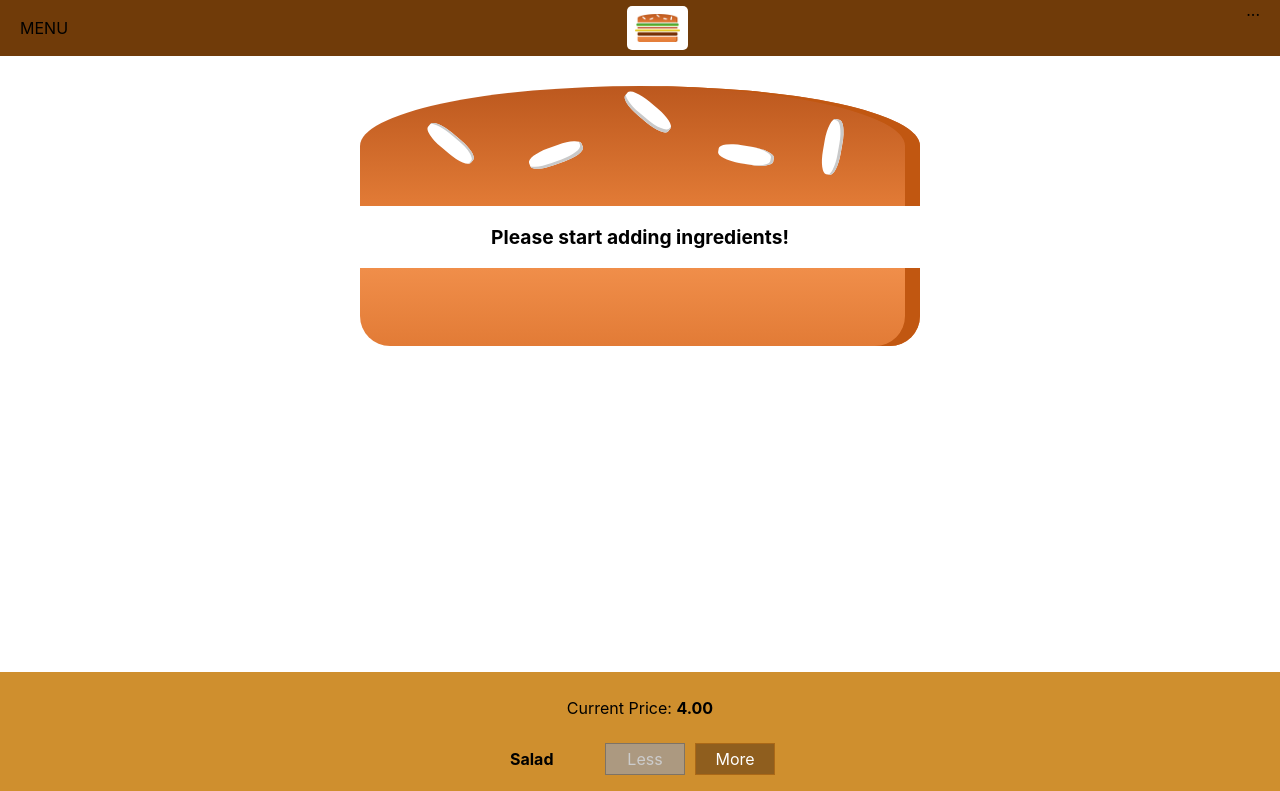
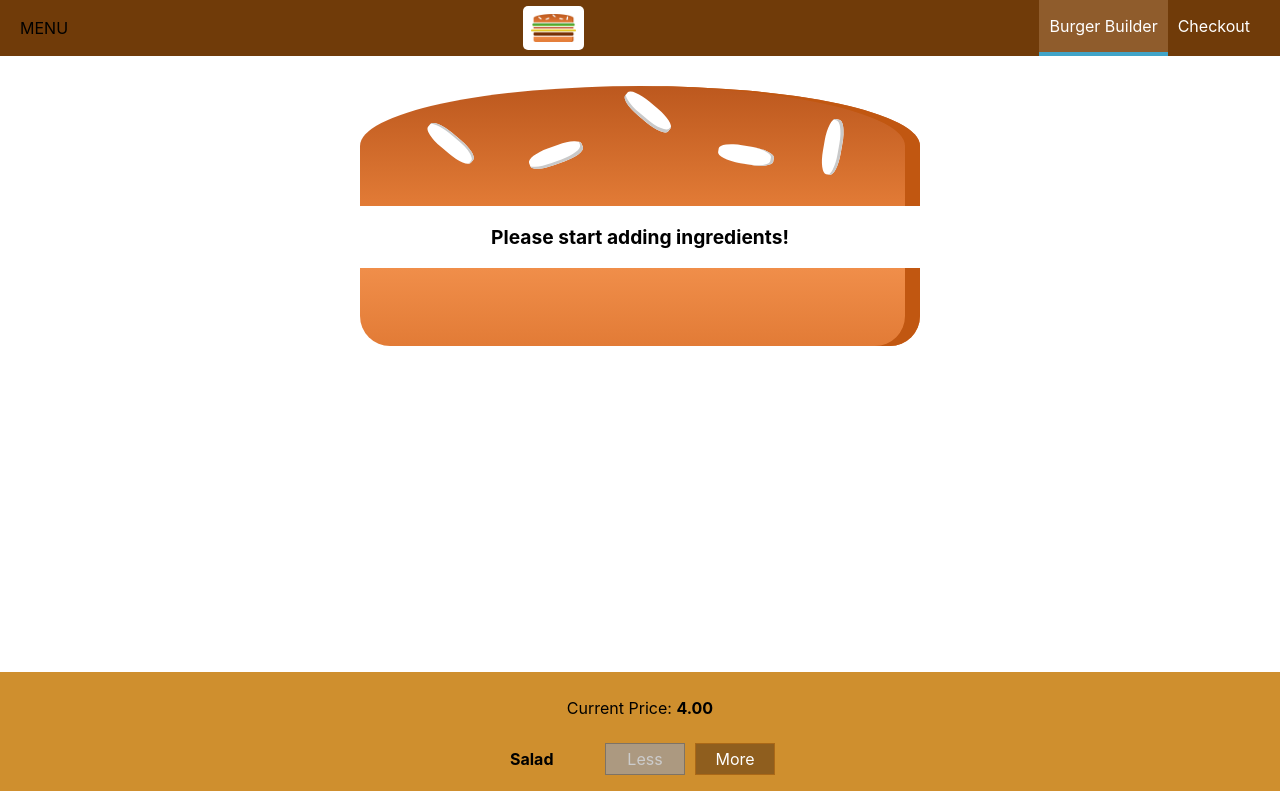
Before and after one commit to Saurabhrkp/Burger-Builder, a React (Create React App) app: page / in a window 1280 px wide. Shown: the top 791 px of the page. Built offline with nearby package versions, Linux system fonts and the light colour scheme.

Commit message:
Added Navigation Items to Toolbar

```diff
--- a/src/components/Navigation/Toolbar/Toolbar.js
+++ b/src/components/Navigation/Toolbar/Toolbar.js
@@ -2,12 +2,15 @@ import React from 'react';
 
 import styles from './Toolbar.module.css';
 import Logo from '../../Logo/Logo';
+import NavigationItems from '../NavigationItems/NavigationItems';
 
 const toolbar = props => (
   <header className={styles.Toolbar}>
     <div>MENU</div>
     <Logo />
-    <nav>...</nav>
+    <nav>
+      <NavigationItems />
+    </nav>
   </header>
 );
 
```
